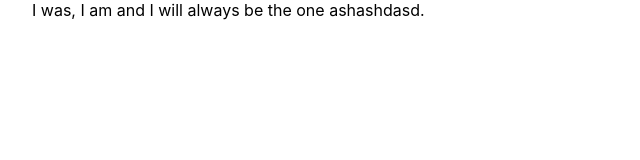
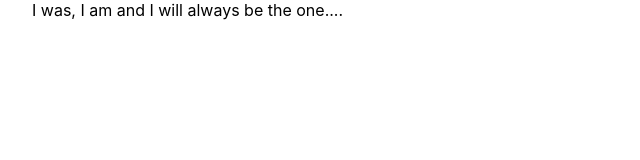
Before and after one commit to maitesadeh/trends-groupproject, a Next.js app in the folder finalproject/: page / in a window 1280 px wide. Shown: the top 160 px of the page, without its empty margins (0-640 px from the left). Built offline with nearby package versions, Linux system fonts and the light colour scheme.

Commit message:
second commit

```diff
--- a/finalproject/pages/index.tsx
+++ b/finalproject/pages/index.tsx
@@ -5,7 +5,7 @@ import styles from "../styles/Home.module.css";
 export default function Home() {
   return (
     <div className={styles.container}>
-      I was, I am and I will always be the one ashashdasd.
+      I was, I am and I will always be the one....
     </div>
   );
 }
```
